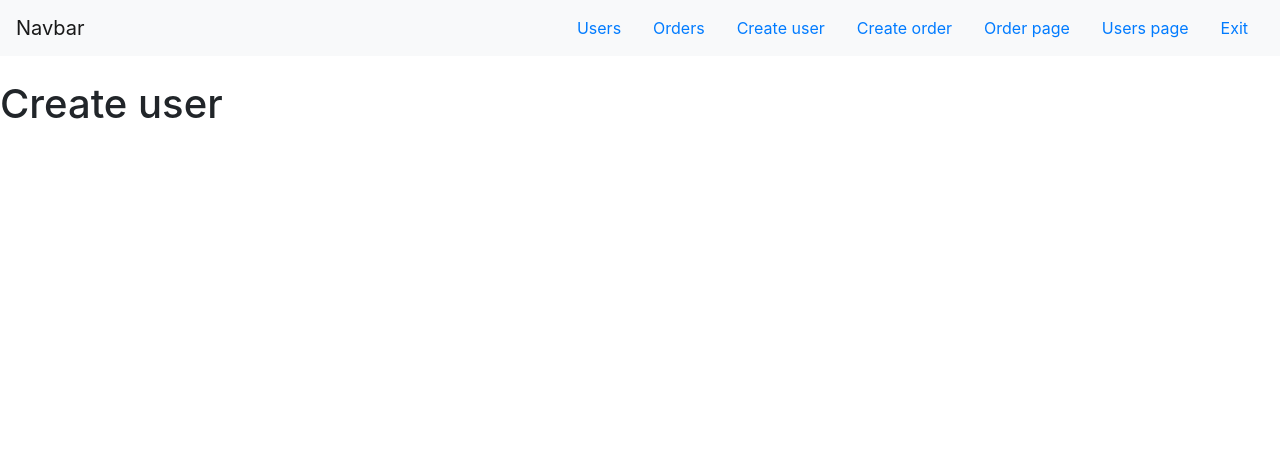
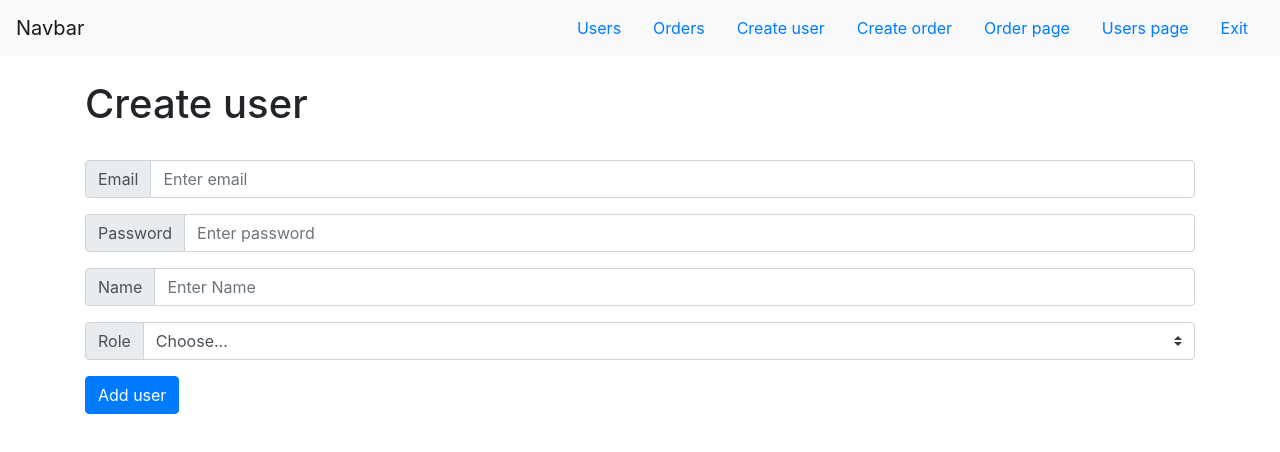
Before and after one commit to VovaSidorov/instagramCrm, a plain HTML site: page newUser.html in a window 1280 px wide. Drawn offline with nearby package versions, Linux system fonts and the light colour scheme.

Commit message:
add simple page create user

```diff
--- a/newUser.html
+++ b/newUser.html
@@ -13,12 +13,46 @@
     <ul class="nav nav-pills" id="navigation">
     </ul>
   </nav>
-  <div class="containet">
+  <div class="container">
     <div class="row my-4">
       <div class="col">
         <h1 id="h1"></h1>
       </div>
     </div>
+</div>
+<div class="container">
+    <form class="top-cover">
+  <div class="input-group mb-3">
+    <div class="input-group-prepend">
+      <span class="input-group-text" id="inputGroup-sizing-default">Email</span>
+    </div>
+    <input type="email" class="form-control"  id="createUserMail" placeholder="Enter email">
+  </div>
+  <div class="input-group mb-3">
+    <div class="input-group-prepend">
+      <span class="input-group-text" id="inputGroup-sizing-default">Password</span>
+    </div>
+    <input type="text" class="form-control"  placeholder="Enter password" id="createUserPass">
+  </div>
+  <div class="input-group mb-3">
+    <div class="input-group-prepend">
+      <span class="input-group-text" id="inputGroup-sizing-default">Name</span>
+    </div>
+    <input type="text" class="form-control" placeholder="Enter Name" id="createUserName">
+  </div>
+  <div class="input-group mb-3">
+    <div class="input-group-prepend">
+      <label class="input-group-text" for="inputGroupSelect01">Role</label>
+    </div>
+    <select class="custom-select" id="createUserRole">
+      <option selected>Choose...</option>
+      <option value="Admin">Admin</option>
+      <option value="Manager">Manager</option>
+      <option value="Executor">Executor</option>
+    </select>
+  </div>
+  <button type="button" class="btn btn-primary" id="btnCreateNewUser">Add user</button>
+  </form>
 </div>
 
 
--- a/users.js
+++ b/users.js
@@ -17,12 +17,12 @@ var names = [
                {"name":"Create order","href":"newOrder.html"},
                {"name":"Order page","href":"orderPage.html"},
                {"name":"Users page","href":"userPage.html"},
-               {"name":"Exit","href":"index.html"},
+               {"name":"Exit","href":"index.html"}
              ];
 
 let database = [
               {id:1, login:"Andrey",email:"andrey@gmail.com",pass:"22Andrey",role:"Admin"},
-              {id:2, login:"Sergey",email:"sergey@gmail.com",pass:"Sergey33",role:"Menager"},
+              {id:2, login:"Sergey",email:"sergey@gmail.com",pass:"Sergey33",role:"Manager"},
               {id:3, login:"anton",email:"anton@gmail.com",pass:"24Anton789",role:"Executor"},
               {id:4, login:"Leva",email:"leva@gmail.com",pass:"Privet",role:"Executor"}
             ];
@@ -37,8 +37,7 @@ let ordersBase = [
               {id:4, accountname:"Alisa",orderDescription:"Куртка зимняя",
               price:2720,orderStatus:"New",orderPrice:"Paid"},
               {id:5, accountname:"reoma46588",orderDescription:"покрышки",
-              price:785,orderStatus:"New",orderPrice:"Paid"},
-
+              price:785,orderStatus:"New",orderPrice:"Paid"}
             ];
 
 if (document.location.href.indexOf('users') != -1){
@@ -124,3 +123,30 @@ document.location.href = 'index.html';
 localStorage.clear();
 
  });
+
+
+//  Createuser page
+if (document.location.href.indexOf('newUser') != -1){
+let newUsermail, newUserPass, newUserName, newUserRole, btnCreateNewUser;
+
+btnCreateNewUser = document.getElementById('btnCreateNewUser');
+
+btnCreateNewUser.addEventListener('click', function(event){
+event.preventDefault();
+
+newUsermail = document.getElementById("createUserMail").value;
+newUserPass = document.getElementById("createUserPass").value;
+newUserName = document.getElementById("createUserName").value;
+newUserRole = document.getElementById("createUserRole");
+let newUserRoleVal = newUserRole.options[newUserRole.selectedIndex].value;
+
+  console.log(newUsermail);
+  console.log(newUserPass);
+  console.log(newUserName);
+  console.log(newUserRoleVal);
+  database.push({id:5, login:newUserName,email:newUsermail,pass:newUserPass,role:newUserRoleVal});
+  console.log(database);
+
+
+});
+}
```
Also changed, not shown: orders.html (+0 -1 lines).
